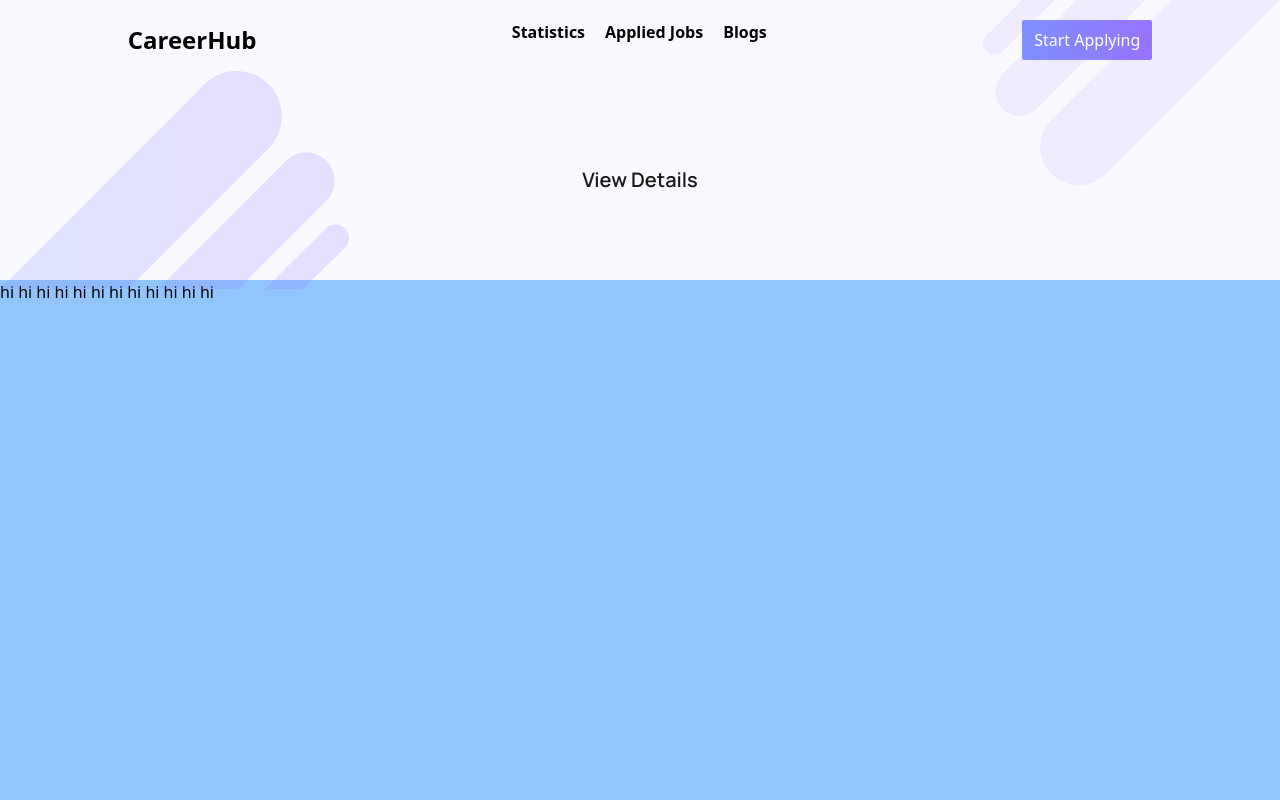
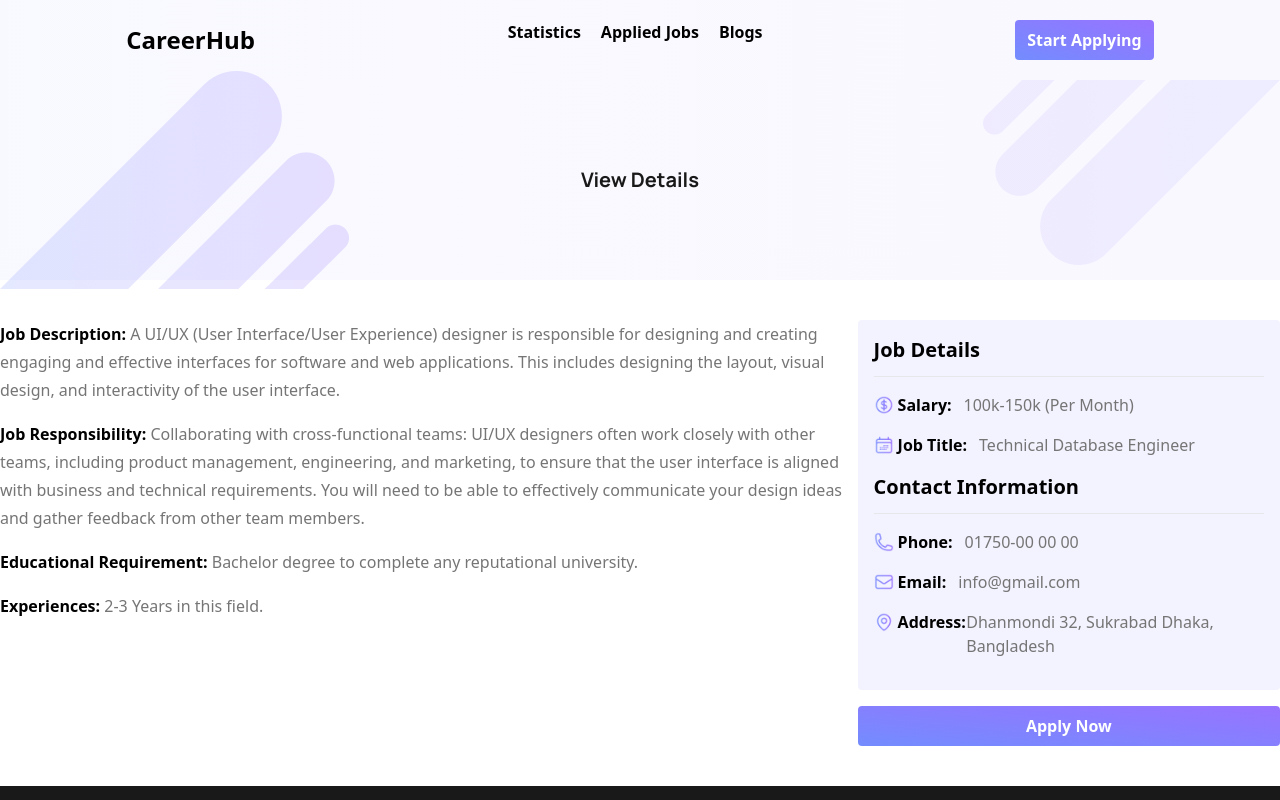
Before and after one commit to iamdevsajjad/career-hub, a React (Vite) app: page /details/1 in a window 1280 px wide. Shown: the top 800 px of the page. Built offline with nearby package versions, Linux system fonts and the light colour scheme; a web font is replaced by a local one.

Commit message:
fixed Job Details

```diff
--- a/public/jobs.json
+++ b/public/jobs.json
@@ -1,5 +1,4 @@
 [
-
 	{
 		"id": 1,
 		"logo": "https://i.ibb.co/4NC5SG4/Google-Logo.png",
@@ -114,5 +113,4 @@
 			"address": "Dhanmondi 32, Sukrabad Dhaka, Bangladesh"
 		}
 	}
-
 ]
--- a/src/Pages/ViewDetails/ViewDetails.jsx
+++ b/src/Pages/ViewDetails/ViewDetails.jsx
@@ -1,37 +1,147 @@
-import React, { useEffect, useState } from 'react';
-import { useParams } from 'react-router-dom';
+import React, { useEffect, useState } from "react";
+import { useParams } from "react-router-dom";
 import "../../App.css";
-import DetailsComponent from '../../components/DetailsComponent/DetailsComponent';
+import DetailsComponent from "../../components/DetailsComponent/DetailsComponent";
+import moneyImg from "../../assets/icons/money.png";
+import calendarImg from "../../assets/icons/calendar.png";
+import phoneImg from "../../assets/icons/phone.png";
+import emailImg from "../../assets/icons/email.png";
+import locationImg from "../../assets/icons/location2.png";
 
 const ViewDetails = () => {
-    const [jobs , setJobs] = useState([]);
+	const [jobs, setJobs] = useState([]);
 	const [details, setDetails] = useState();
 
 	useEffect(() => {
 		fetch("../../../public/jobs.json")
-        .then(res => res.json())
-        .then(data =>setJobs(data))
+			.then((res) => res.json())
+			.then((data) => setJobs(data));
 	}, []);
 
-    const {id} = useParams()
-    console.log(jobs?.id);
+	const { id } = useParams();
 
-
-    // useEffect(() => {
-    //     const findDetails = jobs?.find(job => job.id === id);
-    //     console.log(findDetails);
-
-    // }, [jobs , id])
+	const foundObj = jobs?.find((job) => Number(job.id) === Number(id));
 
 	return (
 		<div>
-            <div className="text h-[200px] flex justify-center items-center grayGradient ">
-            <img className=' absolute left-0' src="../../../src/assets/images/bg1.png" alt="" />
-                <h1 className='font-myFont text-xl font-semibold text-[#1A1919]'>View Details</h1>
-                <img className='absolute right-0 top-0' src="../../../src/assets/images/bg2.png" alt="" />
+			<div className="text h-[200px] flex justify-center items-center grayGradient relative">
+				<img
+					className=" absolute left-0"
+					src="../../../src/assets/images/bg1.png"
+					alt=""
+				/>
+				<h1 className="font-myFont text-xl font-bold text-[#1A1919]">
+					View Details
+				</h1>
+				<img
+					className="absolute right-0 top-0"
+					src="../../../src/assets/images/bg2.png"
+					alt=""
+				/>
+			</div>
+			<div className="flex justify-between items-start w-full max-w-7xl mx-auto py-10">
+				<div className="basis-2/3 space-y-4">
+					<p className="text-[#757575] leading-7">
+						<span className="font-bold text-black">Job Description: </span>
+						{foundObj?.job_description}
+					</p>
 
+					<p className="text-[#757575] leading-7">
+						<span className="font-bold text-black">Job Responsibility: </span>
+						{foundObj?.job_responsibility}
+					</p>
+					<p className="text-[#757575] leading-7">
+						<span className="font-bold text-black">
+							Educational Requirement:{" "}
+						</span>
+						{foundObj?.educational_requirements}
+					</p>
+					<p className="text-[#757575] leading-7">
+						<span className="font-bold text-black">Experiences: </span>
+						{foundObj?.experiences}
+					</p>
 				</div>
-            <DetailsComponent/>
+				<div className="basis-[33%] space-y-4">
+					<div className=" bg-[#f3f2ff] p-4 rounded">
+						<h3 className="border-b text-xl text-black font-bold pb-3">
+							Job Details
+						</h3>
+						<div className="space-y-4 py-4 w-full">
+							<div className="flex items-start space-x-3">
+								<div className="flex space-x-1 items-center">
+									<img
+										className=" w-5 h-5 object-contain"
+										src={moneyImg}
+										alt="icon-image"
+									/>
+									<h5 className=" font-bold text-black">Salary:</h5>
+								</div>
+								<p className="text-[#757575] leading-6">
+									{foundObj?.salary} (Per Month)
+								</p>
+							</div>
+							<div className="flex items-start space-x-3">
+								<div className="flex space-x-1 items-center">
+									<img
+										className=" w-5 h-5 object-contain"
+										src={calendarImg}
+										alt="icon-image"
+									/>
+									<h5 className=" font-bold text-black">Job Title:</h5>
+								</div>
+								<p className="text-[#757575] leading-6">
+									{foundObj?.job_title}
+								</p>
+							</div>
+						</div>
+						<h3 className="border-b text-xl text-black font-bold pb-3">
+							Contact Information
+						</h3>
+						<div className="space-y-4 py-4 w-full">
+							<div className="flex items-start space-x-3">
+								<div className="flex space-x-1 items-center">
+									<img
+										className=" w-5 h-5 object-contain"
+										src={phoneImg}
+										alt="icon-image"
+									/>
+									<h5 className=" font-bold text-black">Phone:</h5>
+								</div>
+								<p className="text-[#757575] leading-6">
+									{foundObj?.contact_information.phone}
+								</p>
+							</div>
+							<div className="flex items-start space-x-3">
+								<div className="flex space-x-1 items-center">
+									<img
+										className=" w-5 h-5 object-contain"
+										src={emailImg}
+										alt="icon-image"
+									/>
+									<h5 className=" font-bold text-black">Email:</h5>
+								</div>
+								<p className="text-[#757575] leading-6">
+									{foundObj?.contact_information.email}
+								</p>
+							</div>
+							<div className="flex items-start space-x-3">
+								<div className="flex space-x-1 items-center">
+									<img
+										className=" w-5 h-5 object-contain"
+										src={locationImg}
+										alt="icon-image"
+									/>
+									<h5 className=" font-bold text-black">Address:</h5>
+								</div>
+								<p className="text-[#757575] leading-6">
+									{foundObj?.contact_information.address}
+								</p>
+							</div>
+						</div>
+					</div>
+					<button className="btn w-full">Apply Now</button>
+				</div>
+			</div>
 		</div>
 	);
 };
--- a/src/components/DetailsComponent/DetailsComponent.jsx
+++ b/src/components/DetailsComponent/DetailsComponent.jsx
@@ -1,20 +1,10 @@
 import React from 'react';
 
 const DetailsComponent = () => {
+
     return (
-        <div className='bg-blue-300 min-h-screen'>
-            hi
-            hi
-            hi
-            hi
-            hi
-            hi
-            hi
-            hi
-            hi
-            hi
-            hi
-            hi
+        <div className='bg-blue-300 '>
+
         </div>
     );
 };
--- a/src/components/FeaturedJobs/Job/Job.jsx
+++ b/src/components/FeaturedJobs/Job/Job.jsx
@@ -6,9 +6,9 @@ import money from "../../../assets/icons/money.png";
 
 const Job = ({ job }) => {
   return (
-    <article className="border-2  border-black rounded-md p-5">
-      <figure className="w-28">
-        <img src={job.logo} alt="" />
+    <article className="border border-gray-200 rounded-md p-5 hover:shadow-md shadow duration-200">
+      <figure className="w-28 h-14">
+        <img className="object-contain w-full" src={job.logo} alt={job.title} />
       </figure>
       <div className="tittle text-[#474747]">
         <h4 className="text-2xl font-semibold leading-normal">
@@ -37,7 +37,7 @@ const Job = ({ job }) => {
         </div>
       </div>
       <Link  to={`/details/${job.id}`}>
-        <button className="text-xl leading-normal font-myFont text-white bg-gradient-to-r from-[#7E90FE] to-[#9873FF] py-1 px-2 rounded-sm">
+        <button className="btn">
           View Details
         </button>
       </Link>
--- a/src/components/Shared/Navbar/Navbar.jsx
+++ b/src/components/Shared/Navbar/Navbar.jsx
@@ -39,7 +39,7 @@ const Navbar = () => {
           </li>
         </ul>
       </div>
-      <button className="bg-gradient-to-r from-[#7E90FE] to-[#9873FF] text-white py-2 px-3 rounded-sm">
+      <button className="btn">
         Start Applying
       </button>
     </header>
--- a/src/components/UserBanner/UserBanner.jsx
+++ b/src/components/UserBanner/UserBanner.jsx
@@ -16,7 +16,7 @@ const UserBanner = () => {
               you need. Its your future. Come find it. Manage all your job
               application from start to finish.
             </p>
-            <button className="bg-gradient-to-r  from-[#7E90FE] to-[#9873FF] text-white py-2 px-3 rounded-sm">
+            <button className="btn">
               Get Started
             </button>
         </div>
--- a/src/index.css
+++ b/src/index.css
@@ -1,5 +1,10 @@
-
- @import url('https://fonts.googleapis.com/css2?family=Lobster&family=Manrope:wght@400;500;600;700;800&family=Metal+Mania&family=Sedgwick+Ave+Display&display=swap');
+@import url('https://fonts.googleapis.com/css2?family=Lobster&family=Manrope:wght@400;500;600;700;800&family=Metal+Mania&family=Sedgwick+Ave+Display&display=swap');
 @tailwind base;
 @tailwind components;
 @tailwind utilities;
+
+@layer components {
+    .btn {
+        @apply rounded px-3 py-2 bg-gradient-to-tr from-[#738cfe] to-[#9873FF] text-white font-bold inline-block active:scale-[0.98] transition-all duration-200;
+    }
+}
```
Lines whose indentation alone changed are shown as unchanged.
